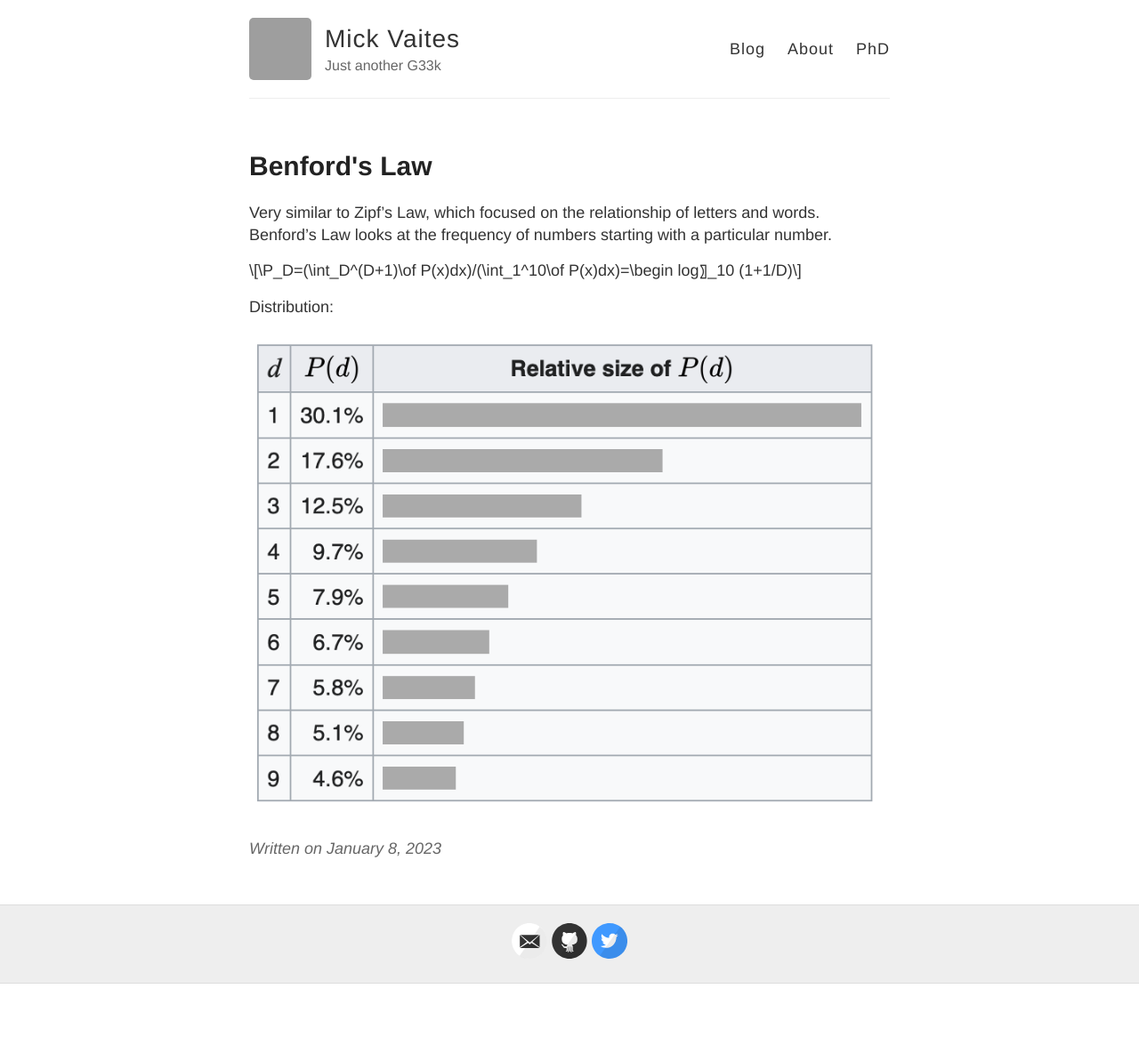
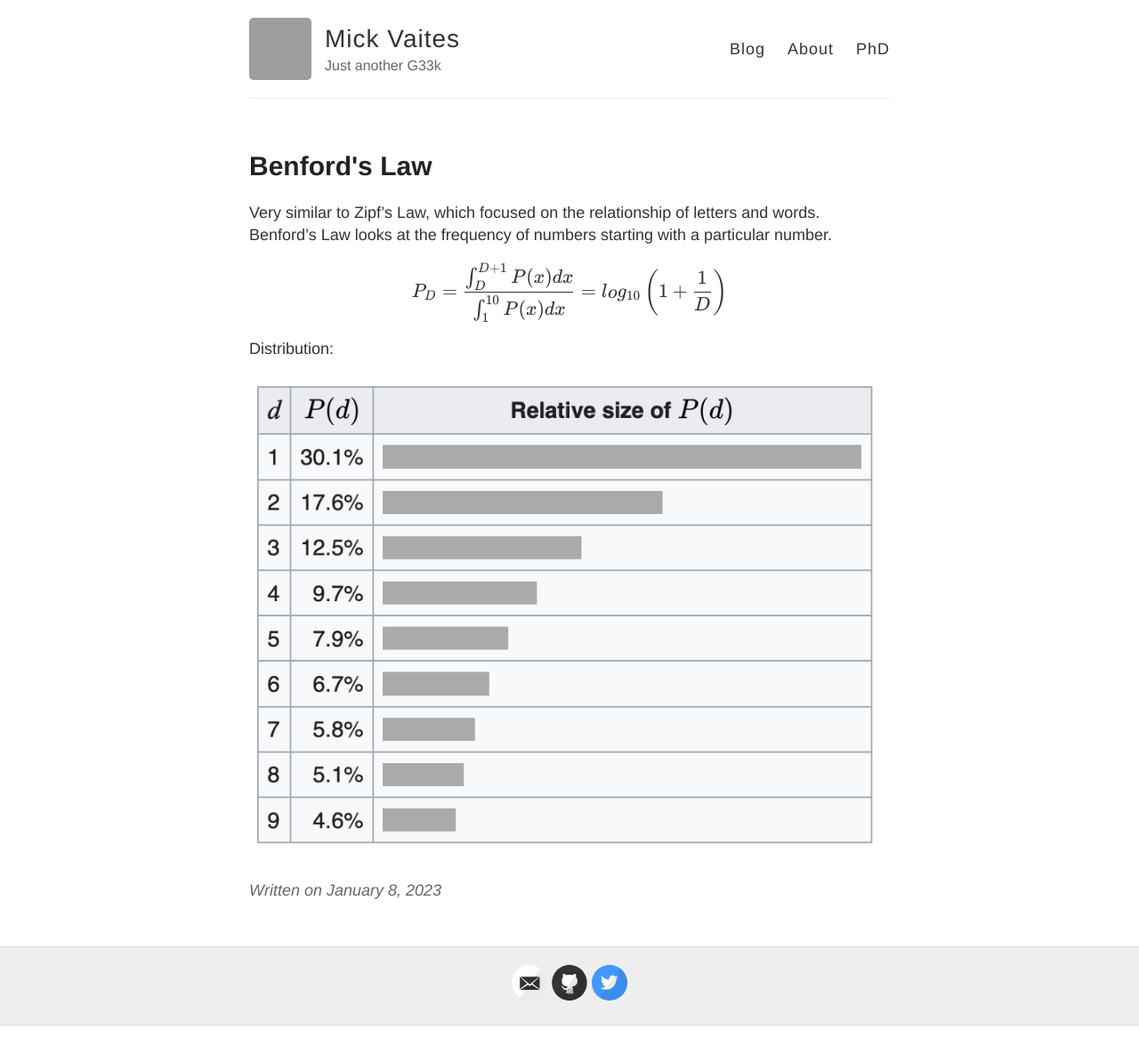
Before and after one commit to mickvaites/website, a Jekyll site: the page built from _posts/2023-01-08-benfords-law.markdown, in a window 1280 px wide. Shown: the whole page at 89% size. Built offline with Jekyll 4.4.1, drawn with Linux system fonts in a browser that asks for light colours; nearby versions of some CDN libraries; before the commit the page ends 1146 px from its top, so only the background shows below that; grey boxes are pictures that could not be loaded.

Commit message:
Update 2023-01-08-benfords-law.markdown

```diff
--- a/_posts/2023-01-08-benfords-law.markdown
+++ b/_posts/2023-01-08-benfords-law.markdown
@@ -7,7 +7,7 @@ categories: maths
 
 Very similar to Zipf's Law, which focused on the relationship of letters and words. Benford's Law looks at the frequency of numbers starting with a particular number.
 
-$$\P_D=(\int_D^(D+1)\of P(x)dx)/(\int_1^10\of P(x)dx)=\begin log〗_10 (1+1/D)$$
+$$P_{D}=\frac{\int_{D}^{D+1}P(x)dx}{\int_{1}^{10}P(x)dx}=log_{10}\left ( 1+\frac{1}{D} \right )$$
 
 
 Distribution:
```
